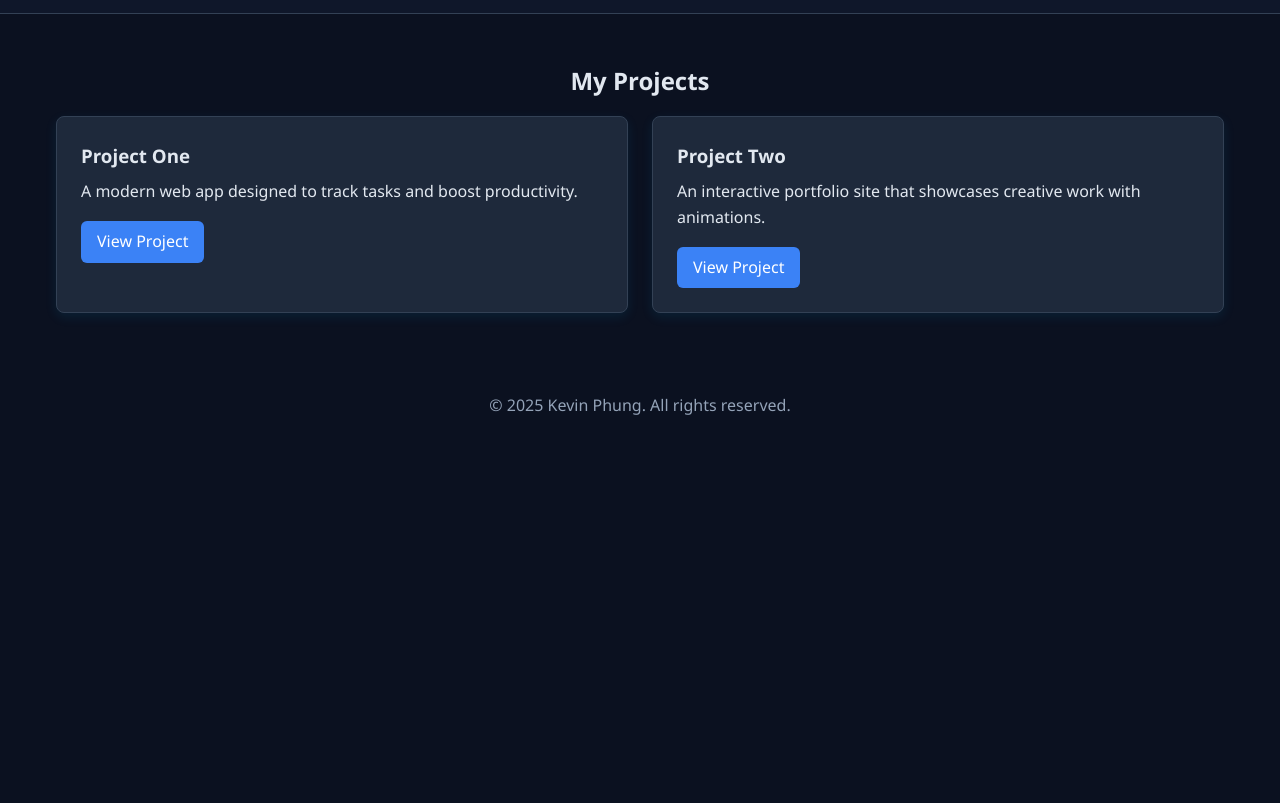
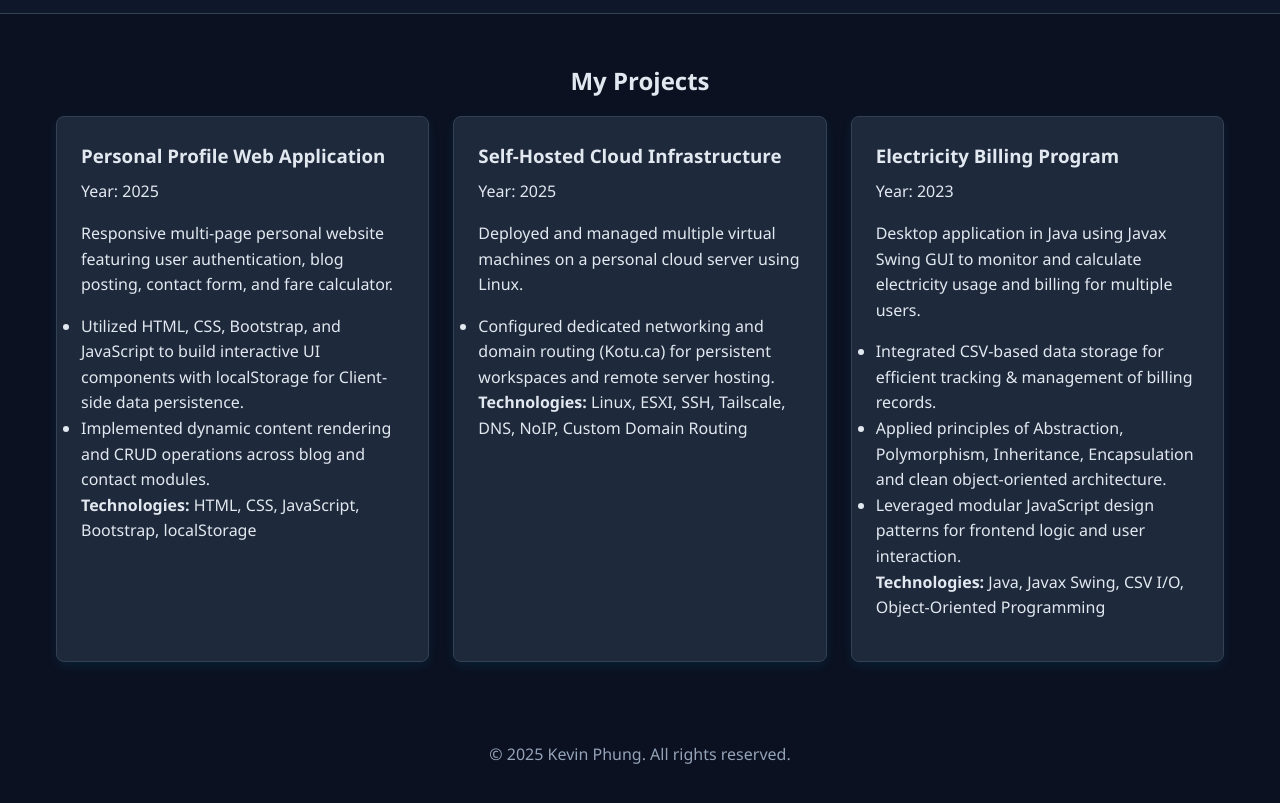
Before and after one commit to Kotuuu/Kotu.ca, a plain HTML site: page projects.html in a window 1280 px wide. Shown: the part 75-878 px from the top of the page. Before the commit the page ends 800 px from the top, so only its background shows below. Drawn offline with Linux system fonts and the light colour scheme.

Commit message:
attempting to input project data

```diff
--- a/projects.html
+++ b/projects.html
@@ -27,18 +27,7 @@
     <div class="container">
       <h2 class="text-center mb-4">My Projects</h2>
       <div class="projects-grid">
-        <!-- Project Card Example -->
-        <div class="card project-card">
-          <h3>Project One</h3>
-          <p>A modern web app designed to track tasks and boost productivity.</p>
-          <a href="#" class="btn btn-secondary">View Project</a>
-        </div>
-        <div class="card project-card">
-          <h3>Project Two</h3>
-          <p>An interactive portfolio site that showcases creative work with animations.</p>
-          <a href="#" class="btn btn-secondary">View Project</a>
-        </div>
-        <!-- Add more project cards as needed -->
+        <!-- Cards will be injected here by projectPrev.js -->
       </div>
     </div>
   </section>
@@ -47,5 +36,8 @@
   <footer class="section text-center text-muted">
     <p>&copy; 2025 Kevin Phung. All rights reserved.</p>
   </footer>
+
+  <!-- External JavaScript -->
+  <script src="src/js/projectPrev.js"></script>
 </body>
 </html>
--- /dev/null
+++ b/projects.json
@@ -0,0 +1,32 @@
+[
+    {
+      "title": "Personal Profile Web Application",
+      "year": 2025,
+      "description": "Responsive multi-page personal website featuring user authentication, blog posting, contact form, and fare calculator.",
+      "details": [
+        "Utilized HTML, CSS, Bootstrap, and JavaScript to build interactive UI components with localStorage for Client-side data persistence.",
+        "Implemented dynamic content rendering and CRUD operations across blog and contact modules."
+      ],
+      "technologies": ["HTML", "CSS", "JavaScript", "Bootstrap", "localStorage"]
+    },
+    {
+      "title": "Self-Hosted Cloud Infrastructure",
+      "year": 2025,
+      "description": "Deployed and managed multiple virtual machines on a personal cloud server using Linux.",
+      "details": [
+        "Configured dedicated networking and domain routing (Kotu.ca) for persistent workspaces and remote server hosting."
+      ],
+      "technologies": ["Linux", "ESXI", "SSH", "Tailscale", "DNS", "NoIP", "Custom Domain Routing"]
+    },
+    {
+      "title": "Electricity Billing Program",
+      "year": 2023,
+      "description": "Desktop application in Java using Javax Swing GUI to monitor and calculate electricity usage and billing for multiple users.",
+      "details": [
+        "Integrated CSV-based data storage for efficient tracking & management of billing records.",
+        "Applied principles of Abstraction, Polymorphism, Inheritance, Encapsulation and clean object-oriented architecture.",
+        "Leveraged modular JavaScript design patterns for frontend logic and user interaction."
+      ],
+      "technologies": ["Java", "Javax Swing", "CSV I/O", "Object-Oriented Programming"]
+    }
+  ]
--- /dev/null
+++ b/src/js/projectPrev.js
@@ -0,0 +1,65 @@
+document.addEventListener('DOMContentLoaded', () => {
+    const projectsGrid = document.querySelector('.projects-grid');
+    const jsonPath = 'projects.json'; // since projects.json is in the same folder as projects.html
+
+    fetch(jsonPath)
+      .then((response) => {
+        if (!response.ok) {
+          throw new Error(`HTTP error! status: ${response.status}`);
+        }
+        return response.json();
+      })
+      .then((projects) => {
+        if (!Array.isArray(projects)) {
+          throw new Error('projects.json did not return an array');
+        }
+
+        let html = '';
+        projects.forEach((project) => {
+          let cardHTML = '<div class="card project-card">';
+
+          // Title
+          if (project.title) {
+            cardHTML += `<h3>${project.title}</h3>`;
+          }
+
+          // Year
+          if (project.year) {
+            cardHTML += `<p class="project-year">Year: ${project.year}</p>`;
+          }
+
+          // Description
+          if (project.description) {
+            cardHTML += `<p>${project.description}</p>`;
+          }
+
+          // Details
+          if (Array.isArray(project.details) && project.details.length) {
+            cardHTML += '<ul class="project-details">';
+            project.details.forEach((item) => {
+              cardHTML += `<li>${item}</li>`;
+            });
+            cardHTML += '</ul>';
+          }
+
+          // Technologies
+          if (Array.isArray(project.technologies) && project.technologies.length) {
+            cardHTML += `<p class="project-tech"><strong>Technologies:</strong> ${project.technologies.join(', ')}</p>`;
+          }
+
+          // Link
+          if (project.link) {
+            cardHTML += `<a class="btn btn-secondary" href="${project.link}" target="_blank" rel="noopener noreferrer">View Project</a>`;
+          }
+
+          cardHTML += '</div>';
+          html += cardHTML;
+        });
+
+        projectsGrid.innerHTML = html;
+      })
+      .catch((error) => {
+        console.error('Error loading projects:', error);
+        projectsGrid.innerHTML = '<p>Unable to load projects at this time.</p>';
+      });
+  });
```
